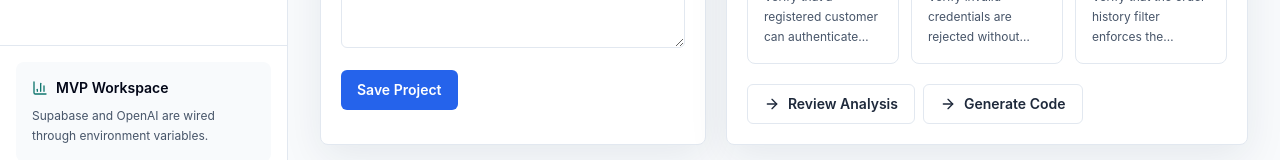
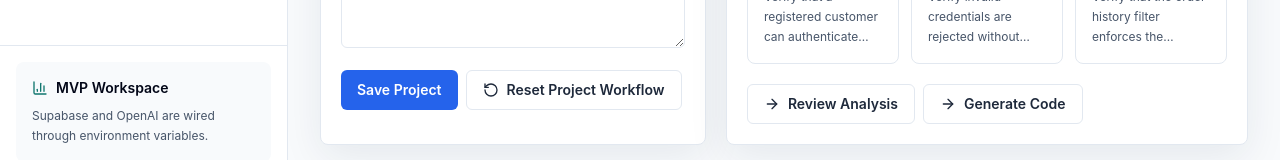
Before and after one commit to planetkosa-create/qaplanet, a Next.js app: page /dashboard in a window 1280 px wide. Shown: the part 622-782 px from the top of the page. Built offline with nearby package versions, Linux system fonts and the light colour scheme; no server answers.

Commit message:
Add files via upload

```diff
--- a/app/dashboard/page.tsx
+++ b/app/dashboard/page.tsx
@@ -9,6 +9,7 @@ import { PageHeader } from "@/components/page-header";
 import { Button } from "@/components/ui/button";
 import { Badge, ReadinessBadge } from "@/components/ui/badge";
 import { Input, Textarea } from "@/components/ui/field";
+import { ResetProjectWorkflow } from "@/components/reset-project-workflow";
 import { appStorageKeys, readJson, writeJson } from "@/lib/storage";
 import { sampleAnalysis, sampleDocuments, sampleRequirements, sampleTestCases } from "@/lib/sample-data";
 import type { Project, RequirementAnalysis, TestCase, UploadedDocument } from "@/lib/types";
@@ -85,6 +86,24 @@ export default function DashboardPage() {
     const approved = testCases.filter((testCase) => testCase.status === "Approved").length;
     return { automatable, approved };
   }, [testCases]);
+
+  function resetDashboardState() {
+    setAnalysis({
+      summary: "",
+      businessRules: [],
+      userStories: [],
+      acceptanceCriteria: [],
+      risks: [],
+      gaps: [],
+      assumptions: [],
+      actors: [],
+      systems: [],
+      dataRequirements: []
+    });
+    setTestCases([]);
+    setDocuments([]);
+    setMessage("Project workflow has been reset successfully.");
+  }
 
   async function saveProject(event: FormEvent<HTMLFormElement>) {
     event.preventDefault();
@@ -213,9 +232,12 @@ export default function DashboardPage() {
               <span className="mb-1 block text-sm font-semibold text-slate-700">Description</span>
               <Textarea value={description} onChange={(event) => setDescription(event.target.value)} rows={4} />
             </label>
-            <Button disabled={saving} icon={saving ? <Loader2 className="size-4 animate-spin" aria-hidden /> : undefined}>
-              {saving ? "Saving Project" : "Save Project"}
-            </Button>
+            <div className="flex flex-wrap gap-2">
+              <Button disabled={saving} icon={saving ? <Loader2 className="size-4 animate-spin" aria-hidden /> : undefined}>
+                {saving ? "Saving Project" : "Save Project"}
+              </Button>
+              <ResetProjectWorkflow projectId={project.id} onReset={resetDashboardState} compact />
+            </div>
             {message ? <p className="rounded-md bg-slate-100 p-3 text-sm text-slate-700">{message}</p> : null}
           </div>
         </form>
--- a/app/settings/page.tsx
+++ b/app/settings/page.tsx
@@ -7,6 +7,7 @@ import { PageHeader } from "@/components/page-header";
 import { Badge } from "@/components/ui/badge";
 import { Button } from "@/components/ui/button";
 import { hasSupabaseConfig } from "@/lib/supabase";
+import { ResetProjectWorkflow } from "@/components/reset-project-workflow";
 
 const envVars = [
   "NEXT_PUBLIC_SUPABASE_URL",
@@ -77,6 +78,19 @@ export default function SettingsPage() {
           </div>
           {cleared ? <p className="mt-4 rounded-md bg-slate-100 p-3 text-sm text-slate-700">Local QAplanet data cleared.</p> : null}
         </div>
+
+        <div className="card p-5 xl:col-span-2">
+          <div className="flex flex-col gap-4 sm:flex-row sm:items-start sm:justify-between">
+            <div>
+              <h2 className="text-lg font-semibold text-slate-950">Project Data Management</h2>
+              <p className="mt-2 max-w-3xl text-sm leading-6 text-slate-600">
+                Reset the current project workflow when you want to start fresh while keeping the project name and description.
+                This clears requirement sources, AI analysis items, generated test cases, automation scripts, and export records for the selected project only.
+              </p>
+            </div>
+            <ResetProjectWorkflow />
+          </div>
+        </div>
       </section>
     </AppShell>
   );
```
